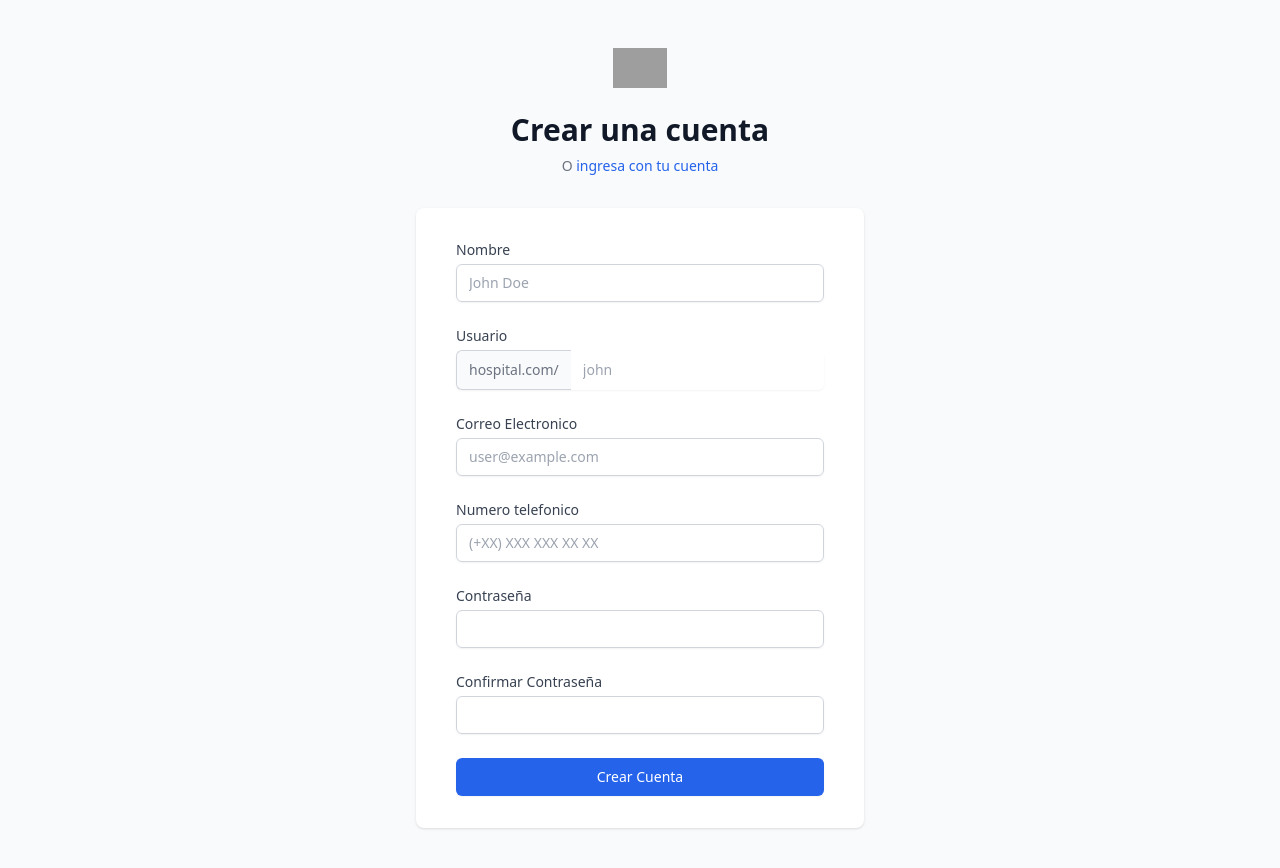
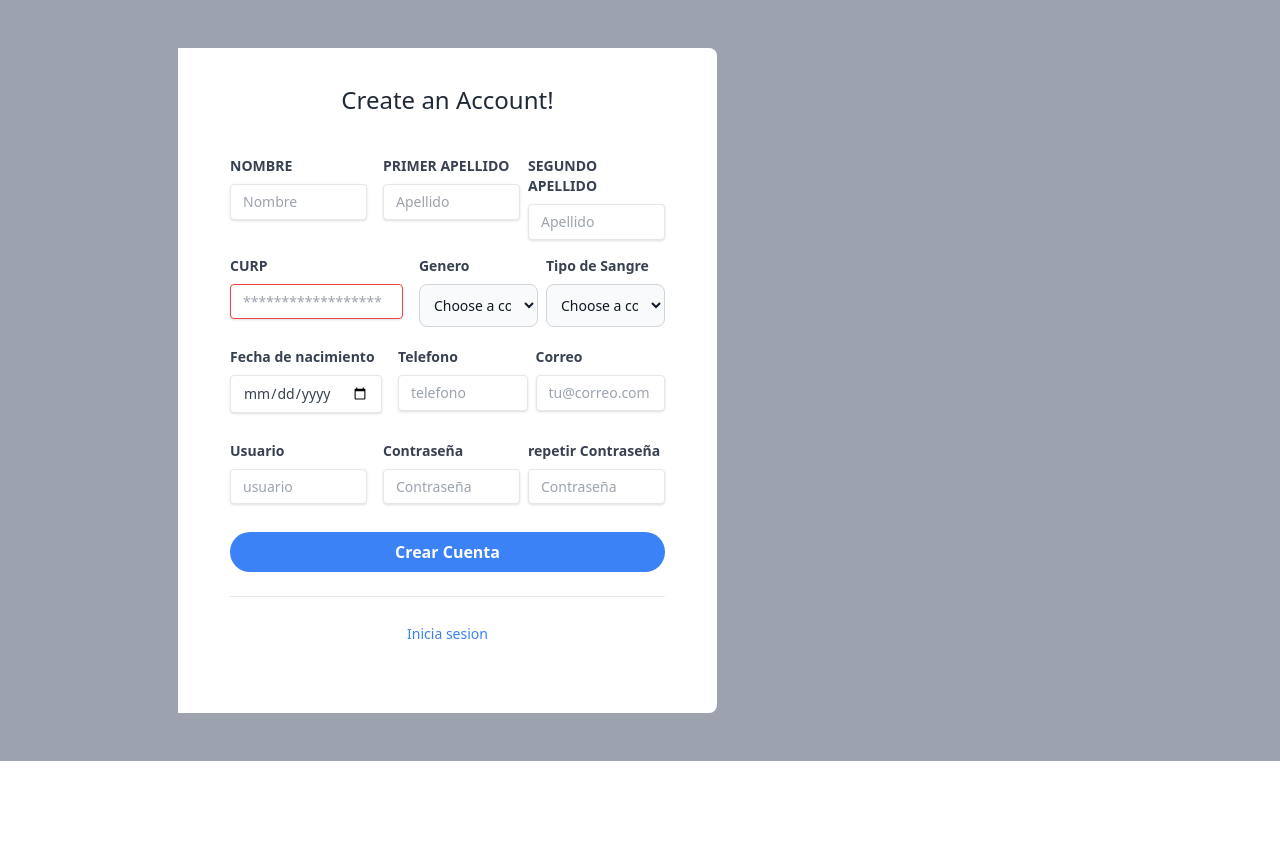
Before and after one commit to Husbam/hospital2.0, a Vue app in the folder Frontend/sitema-hospital/: page /register in a window 1280 px wide. Shown: the top 868 px of the page. After the commit the page ends 800 px from the top, so only its background shows below. Built offline with nearby package versions, Linux system fonts and the light colour scheme; grey boxes are pictures that could not be loaded.

Commit message:
creacion de dashboar y registro

```diff
--- a/Frontend/sitema-hospital/src/components/login.vue
+++ b/Frontend/sitema-hospital/src/components/login.vue
@@ -18,7 +18,9 @@
         </div>
       </form>
       <footer>
-        <a class="text-indigo-700 hover:text-pink-700 text-sm float-left" href="#">¿Olvidaste la contraseña?</a>
+        <router-link to="/dashboard">
+        <a class="text-indigo-700 hover:text-pink-700 text-sm float-left" href="#">Dashboard</a>
+      </router-link>
         <router-link to="/register">
             <a class="text-indigo-700 hover:text-pink-700 text-sm float-right" href="#">Crear Cuenta</a>
         </router-link>
--- a/Frontend/sitema-hospital/src/components/registerUser.vue
+++ b/Frontend/sitema-hospital/src/components/registerUser.vue
@@ -1,112 +1,193 @@
 <template>
-    <div class="min-h-screen bg-gray-50 flex flex-col justify-center py-12 sm:px-6 lg:px-8">
-    <div class="sm:mx-auto sm:w-full sm:max-w-md">
-        <img class="mx-auto h-10 w-auto" src="https://www.svgrepo.com/show/301692/login.svg" alt="Workflow">
-        <h2 class="mt-6 text-center text-3xl leading-9 font-extrabold text-gray-900">
-            Crear una cuenta
-        </h2>
-        <p class="mt-2 text-center text-sm leading-5 text-gray-500 max-w">
-            O
-            <router-link to="/">
-            <a href="#"
-                class="font-medium text-blue-600 hover:text-blue-500 focus:outline-none focus:underline transition ease-in-out duration-150">
-                ingresa con tu cuenta
-            </a>
-            </router-link>
-        </p>
+<!-- source: https://gist.github.com/nraloux/bce10c4148380061781b928cdab9b193 -->
+<!-- I have added support for dark mode and improved UI -->
+
+<div class="h-full bg-gray-400 dark:bg-gray-900">
+	<!-- Container -->
+	<div class="mx-auto">
+		<div class="flex justify-center px-6 py-12">
+			<!-- Row -->
+			<div class="w-full xl:w-3/4 lg:w-11/12 flex">
+				<!-- Col -->
+
+				<!-- Col -->
+				<div class="w-full lg:w-7/12 bg-white dark:bg-gray-700 p-5 rounded-lg lg:rounded-l-none">
+					<h3 class="py-4 text-2xl text-center text-gray-800 dark:text-white">Create an Account!</h3>
+					<form class="px-8 pt-6 pb-8 mb-4 bg-white dark:bg-gray-800 rounded">
+
+						<div class="mb-4 md:flex md:justify-around">
+							<div class="mb-4 md:mr-2 md:mb-0">
+								<label class="block mb-2 text-sm font-bold text-gray-700 dark:text-white" for="email">
+									NOMBRE
+								</label>
+								<input
+									class="w-full px-3 py-2 mb-3 text-sm leading-tight text-gray-700 dark:text-white border rounded shadow appearance-none focus:outline-none focus:shadow-outline"
+									id="nombre"
+									type="text"
+									placeholder="Nombre"
+								/>
 							</div>
-
-    <div class="mt-8 sm:mx-auto sm:w-full sm:max-w-md">
-        <div class="bg-white py-8 px-4 shadow sm:rounded-lg sm:px-10">
-            <form method="POST" action="#">
-                <div>
-                    <label for="email" class="block text-sm font-medium leading-5  text-gray-700">Nombre</label>
-                    <div class="mt-1 relative rounded-md shadow-sm">
-                        <input id="name" name="name" placeholder="John Doe" type="text" required="" value="" class="appearance-none block w-full px-3 py-2 border border-gray-300 rounded-md placeholder-gray-400 focus:outline-none focus:shadow-outline-blue focus:border-blue-300 transition duration-150 ease-in-out sm:text-sm sm:leading-5">
-                        <div class="hidden absolute inset-y-0 right-0 pr-3 flex items-center pointer-events-none">
-                            <svg class="h-5 w-5 text-red-500" fill="currentColor" viewBox="0 0 20 20">
-                                <path fill-rule="evenodd"
-                                    d="M18 10a8 8 0 11-16 0 8 8 0 0116 0zm-7 4a1 1 0 11-2 0 1 1 0 012 0zm-1-9a1 1 0 00-1 1v4a1 1 0 102 0V6a1 1 0 00-1-1z"
-                                    clip-rule="evenodd">
-                                </path>
-                            </svg>
+							<div class="md:ml-2">
+								<label class="block mb-2 text-sm font-bold text-gray-700 dark:text-white" for="lastName">
+                                   PRIMER APELLIDO
+                                </label>
+								<input
+                                    class="w-full px-3 py-2 text-sm leading-tight text-gray-700 dark:text-white border rounded shadow appearance-none focus:outline-none focus:shadow-outline"
+                                    id="primer_apellido"
+                                    type="text"
+                                    placeholder="Apellido"
+                                />
 							</div>
+                            <div class="md:ml-2">
+								<label class="block mb-2 text-sm font-bold text-gray-700 dark:text-white" for="lastName">
+                                   SEGUNDO APELLIDO
+                                </label>
+								<input
+                                    class="w-full px-3 py-2 text-sm leading-tight text-gray-700 dark:text-white border rounded shadow appearance-none focus:outline-none focus:shadow-outline"
+                                    id="segundo_apellido"
+                                    type="text"
+                                    placeholder="Apellido"
+                                />
+							</div>
+						</div>
+						<div class="mb-4 md:flex md:justify-around">
+							<div class="mb-4 md:mr-2 md:mb-0">
+								<label class="block mb-2 text-sm font-bold text-gray-700 dark:text-white" for="password">
+                                    CURP
+                                </label>
+								<input
+                                    class="w-full px-3 py-2 mb-3 text-sm leading-tight text-gray-700 dark:text-white border border-red-500 rounded shadow appearance-none focus:outline-none focus:shadow-outline"
+                                    id="curp"
+                                    type="text"
+                                    placeholder="******************"
+                                />
+							</div>
+							<div class="md:ml-2">
+								<label class="block mb-2 text-sm font-bold text-gray-700 dark:text-white" for="c_password">
+                                    Genero
+                                </label>
+								<form class="max-w-sm mx-auto">
+                                    <select id="countries" class="bg-gray-50 border border-gray-300 text-gray-900 text-sm rounded-lg focus:ring-blue-500 focus:border-blue-500 block w-full p-2.5 dark:bg-gray-700 dark:border-gray-600 dark:placeholder-gray-400 dark:text-white dark:focus:ring-blue-500 dark:focus:border-blue-500">
+                                        <option selected>Choose a country</option>
+                                        <option value="US">United States</option>
+                                        <option value="CA">Canada</option>
+                                        <option value="FR">France</option>
+                                        <option value="DE">Germany</option>
+                                    </select>
+                                </form>
+							</div>
+                            <div class="md:ml-2">
+								<label class="block mb-2 text-sm font-bold text-gray-700 dark:text-white" for="c_password">
+                                    Tipo de Sangre
+                                </label>
+								<form class="max-w-sm mx-auto">
+                                    <select id="countries" class="bg-gray-50 border border-gray-300 text-gray-900 text-sm rounded-lg focus:ring-blue-500 focus:border-blue-500 block w-full p-2.5 dark:bg-gray-700 dark:border-gray-600 dark:placeholder-gray-400 dark:text-white dark:focus:ring-blue-500 dark:focus:border-blue-500">
+                                        <option selected>Choose a country</option>
+                                        <option value="US">United States</option>
+                                        <option value="CA">Canada</option>
+                                        <option value="FR">France</option>
+                                        <option value="DE">Germany</option>
+                                    </select>
+                                </form>
+							</div>
+						</div>
+                        <div class="mb-4 md:flex md:justify-around">
+							<div class="mb-4 md:mr-2 md:mb-0">
+								<label class="block mb-2 text-sm font-bold text-gray-700 dark:text-white" for="email">
+									Fecha de nacimiento
+								</label>
+								<input
+									class="w-full px-3 py-2 mb-3 text-sm leading-tight text-gray-700 dark:text-white border rounded shadow appearance-none focus:outline-none focus:shadow-outline"
+									id="nombre"
+									type="date"
+									placeholder="00/00/0000"
+								/>
+							</div>
+							<div class="md:ml-2">
+								<label class="block mb-2 text-sm font-bold text-gray-700 dark:text-white" for="lastName">
+                                   Telefono
+                                </label>
+								<input
+                                    class="w-full px-3 py-2 text-sm leading-tight text-gray-700 dark:text-white border rounded shadow appearance-none focus:outline-none focus:shadow-outline"
+                                    id="telefono"
+                                    type="text"
+                                    placeholder="telefono"
+                                />
+							</div>
+                            <div class="md:ml-2">
+								<label class="block mb-2 text-sm font-bold text-gray-700 dark:text-white" for="lastName">
+                                   Correo
+                                </label>
+								<input
+                                    class="w-full px-3 py-2 text-sm leading-tight text-gray-700 dark:text-white border rounded shadow appearance-none focus:outline-none focus:shadow-outline"
+                                    id="correo"
+                                    type="email"
+                                    placeholder="tu@correo.com"
+                                />
 							</div>
 						</div>
 
-                <div class="mt-6">
-                    <label for="username" class="block text-sm font-medium leading-5 text-gray-700">Usuario</label>
-                    <div class="mt-1 flex rounded-md shadow-sm">
-
-                        <span class="inline-flex h-10 items-center px-3 rounded-l-md border border-r-0 border-gray-300 bg-gray-50 text-gray-500 sm:text-sm">
-                    hospital.com/
-                </span>
-                        <input id="username" name="username" placeholder="john" type="text" required="" value="" class="flex-1 form-input pl-3 block w-full rounded-none rounded-r-md transition duration-150 ease-in-out sm:text-sm sm:leading-5 ">
+                        <div class="mb-4 md:flex md:justify-around">
+							<div class="mb-4 md:mr-2 md:mb-0">
+								<label class="block mb-2 text-sm font-bold text-gray-700 dark:text-white" for="email">
+									Usuario
+								</label>
+								<input
+									class="w-full px-3 py-2 mb-3 text-sm leading-tight text-gray-700 dark:text-white border rounded shadow appearance-none focus:outline-none focus:shadow-outline"
+									id="usuario"
+									type="text"
+									placeholder="usuario"
+								/>
 							</div>
+							<div class="md:ml-2">
+								<label class="block mb-2 text-sm font-bold text-gray-700 dark:text-white" for="lastName">
+                                   Contraseña
+                                </label>
+								<input
+                                    class="w-full px-3 py-2 text-sm leading-tight text-gray-700 dark:text-white border rounded shadow appearance-none focus:outline-none focus:shadow-outline"
+                                    id="contrasena"
+                                    type="password"
+                                    placeholder="Contraseña"
+                                />
 							</div>
-
-                <div class="mt-6">
-                    <label for="email" class="block text-sm font-medium leading-5  text-gray-700">
-            Correo Electronico
+                            <div class="md:ml-2">
+								<label class="block mb-2 text-sm font-bold text-gray-700 dark:text-white" for="lastName">
+                                   repetir Contraseña
                                 </label>
-                    <div class="mt-1 relative rounded-md shadow-sm">
-                        <input id="email" name="email" placeholder="user@example.com" type="email" required="" value="" class="appearance-none block w-full px-3 py-2 border border-gray-300 rounded-md placeholder-gray-400 focus:outline-none focus:shadow-outline-blue focus:border-blue-300 transition duration-150 ease-in-out sm:text-sm sm:leading-5
-                ">
-                        <div class="hidden absolute inset-y-0 right-0 pr-3 flex items-center pointer-events-none">
-                            <svg class="h-5 w-5 text-red-500" fill="currentColor" viewBox="0 0 20 20">
-                                <path fill-rule="evenodd"
-                                    d="M18 10a8 8 0 11-16 0 8 8 0 0116 0zm-7 4a1 1 0 11-2 0 1 1 0 012 0zm-1-9a1 1 0 00-1 1v4a1 1 0 102 0V6a1 1 0 00-1-1z"
-                                    clip-rule="evenodd"></path>
-                            </svg>
-                        </div>
+								<input
+                                    class="w-full px-3 py-2 text-sm leading-tight text-gray-700 dark:text-white border rounded shadow appearance-none focus:outline-none focus:shadow-outline"
+                                    id="re_contrasena"
+                                    type="password"
+                                    placeholder="Contraseña"
+                                />
 							</div>
 						</div>
 
 
-                <div class="mt-6">
-                    <label for="email" class="block text-sm font-medium leading-5  text-gray-700">
-            Numero telefonico
-          </label>
-                    <div class="mt-1 relative rounded-md shadow-sm">
-                        <input id="email" name="email" placeholder="(+XX) XXX XXX XX XX" type="email" required="" value="" class="appearance-none block w-full px-3 py-2 border border-gray-300 rounded-md placeholder-gray-400 focus:outline-none focus:shadow-outline-blue focus:border-blue-300 transition duration-150 ease-in-out sm:text-sm sm:leading-5
-                ">
-                        <div class="hidden absolute inset-y-0 right-0 pr-3 flex items-center pointer-events-none">
-                            <svg class="h-5 w-5 text-red-500" fill="currentColor" viewBox="0 0 20 20">
-                                <path fill-rule="evenodd"
-                                    d="M18 10a8 8 0 11-16 0 8 8 0 0116 0zm-7 4a1 1 0 11-2 0 1 1 0 012 0zm-1-9a1 1 0 00-1 1v4a1 1 0 102 0V6a1 1 0 00-1-1z"
-                                    clip-rule="evenodd"></path>
-                            </svg>
+
+
+
+
+						<div class="mb-6 text-center">
+							<button
+                                class="w-full px-4 py-2 font-bold text-white bg-blue-500 rounded-full hover:bg-blue-700 dark:bg-blue-700 dark:text-white dark:hover:bg-blue-900 focus:outline-none focus:shadow-outline"
+                                type="button"
+                            >
+                                Crear Cuenta
+                            </button>
+						</div>
+						<hr class="mb-6 border-t" />
+						<div class="text-center">
+                            <router-link to="/">
+							<a class="inline-block text-sm text-blue-500 dark:text-blue-500 align-baseline hover:text-blue-800"
+								href="#">
+								Inicia sesion
+							</a>
+                        </router-link>
+						</div>
+					</form>
 				</div>
 			</div>
-                </div>
-
-                <div class="mt-6">
-                    <label for="password" class="block text-sm font-medium leading-5 text-gray-700">
-                Contraseña
-            </label>
-                    <div class="mt-1 rounded-md shadow-sm">
-                        <input id="password" name="password" type="password" required="" class="appearance-none block w-full px-3 py-2 border border-gray-300 rounded-md placeholder-gray-400 focus:outline-none focus:shadow-outline-blue focus:border-blue-300 transition duration-150 ease-in-out sm:text-sm sm:leading-5">
-                    </div>
-                </div>
-
-                <div class="mt-6">
-                    <label for="password_confirmation" class="block text-sm font-medium leading-5 text-gray-700">
-                Confirmar Contraseña
-            </label>
-                    <div class="mt-1 rounded-md shadow-sm">
-                        <input id="password_confirmation" name="password_confirmation" type="password" required="" class="appearance-none block w-full px-3 py-2 border border-gray-300 rounded-md placeholder-gray-400 focus:outline-none focus:shadow-outline-blue focus:border-blue-300 transition duration-150 ease-in-out sm:text-sm sm:leading-5">
-                    </div>
-                </div>
-
-                <div class="mt-6">
-                    <span class="block w-full rounded-md shadow-sm">
-            <button type="submit" class="w-full flex justify-center py-2 px-4 border border-transparent text-sm font-medium rounded-md text-white bg-blue-600 hover:bg-blue-500 focus:outline-none focus:border-indigo-700 focus:shadow-outline-indigo active:bg-indigo-700 transition duration-150 ease-in-out">
-              Crear Cuenta
-            </button>
-          </span>
-                </div>
-            </form>
-
 		</div>
 	</div>
 </div>
--- a/Frontend/sitema-hospital/src/router/index.js
+++ b/Frontend/sitema-hospital/src/router/index.js
@@ -2,6 +2,7 @@ import { createRouter, createWebHistory } from 'vue-router'
 // import HomeView from '../views/HomeView.vue'
 import LoginView from '../components/login.vue'
 import registerUser from '../components/registerUser.vue'
+import dashboardView from '../components/dashboard.vue'
 
 const router = createRouter({
   history: createWebHistory(import.meta.env.BASE_URL),
@@ -15,6 +16,11 @@ const router = createRouter({
       path: '/register',
       name: 'register',
       component: registerUser
+    },
+    {
+      path: '/dashboard',
+      name: 'dasboard',
+      component: dashboardView
     }
   ]
 })
```
Also changed, not shown: Frontend/sitema-hospital/src/components/dashboard.vue (added, +143 -0 lines). Lines whose indentation alone changed are shown as unchanged.
